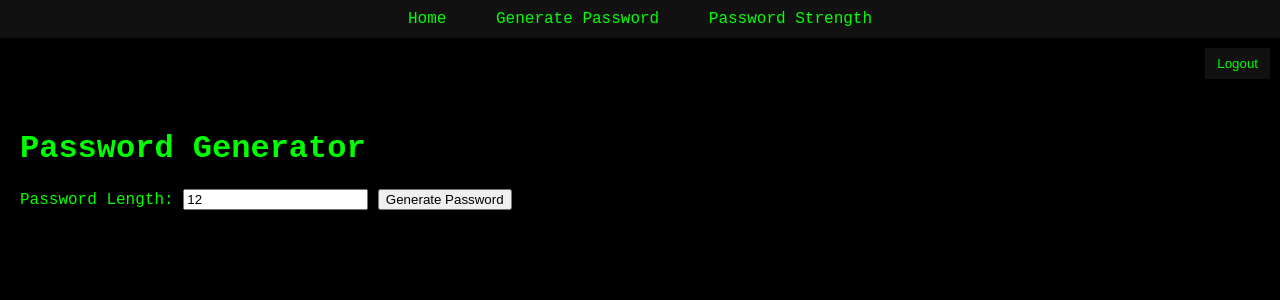
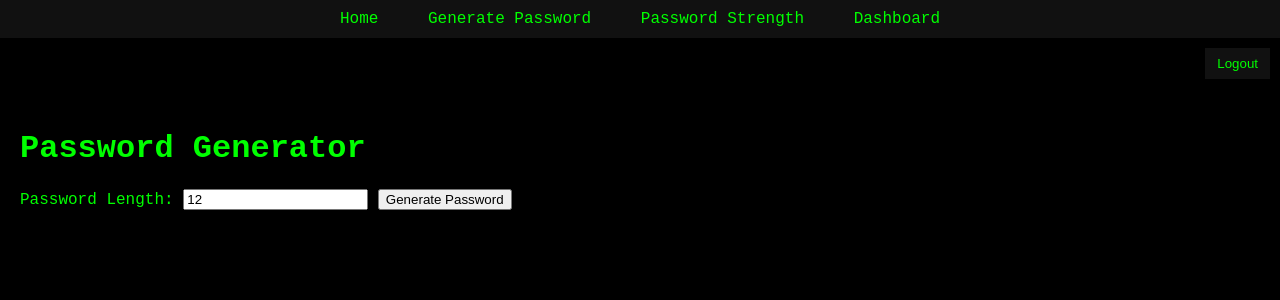
Before and after one commit to omarmalas/PM, a Flask app: page /generate_password in a window 1280 px wide. Shown: the top 300 px of the page. Run offline with Flask 3, Linux system fonts and the light colour scheme; the visitor is signed in with stand-in values (Sample User, id 1).

Commit message:
Update layout.html

```diff
--- a/templates/layout.html
+++ b/templates/layout.html
@@ -13,6 +13,9 @@
         <a href="{{ url_for('index') }}">Home</a>
         <a href="{{ url_for('generate_password_route') }}">Generate Password</a>
         <a href="{{ url_for('password_strength_route') }}">Password Strength</a>
+        {% if current_user.is_authenticated %}
+        <a href="{{ url_for('dashboard', user_id=current_user.id) }}">Dashboard</a>
+        {% endif %}
         <!-- Add more navbar links as needed -->
     </div>
 
```
